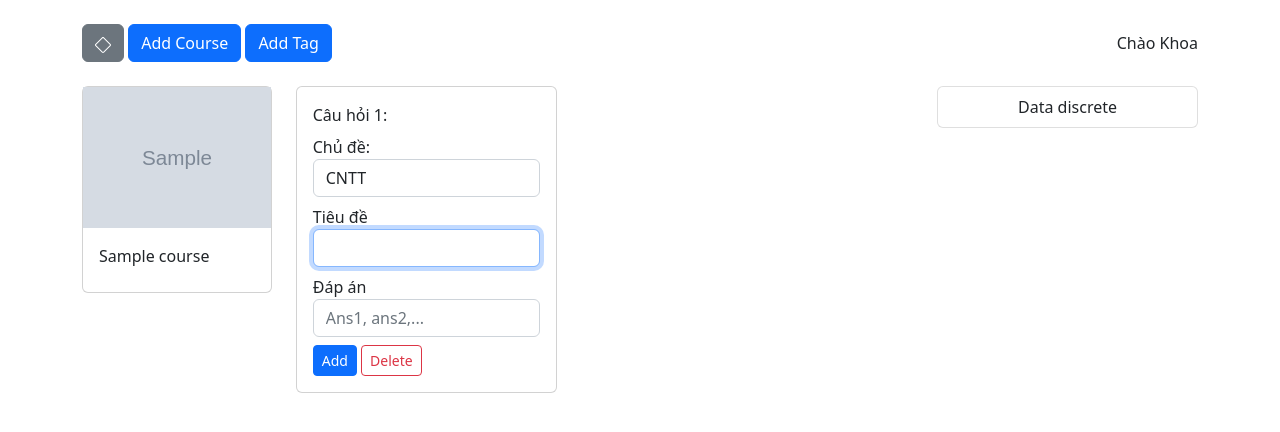
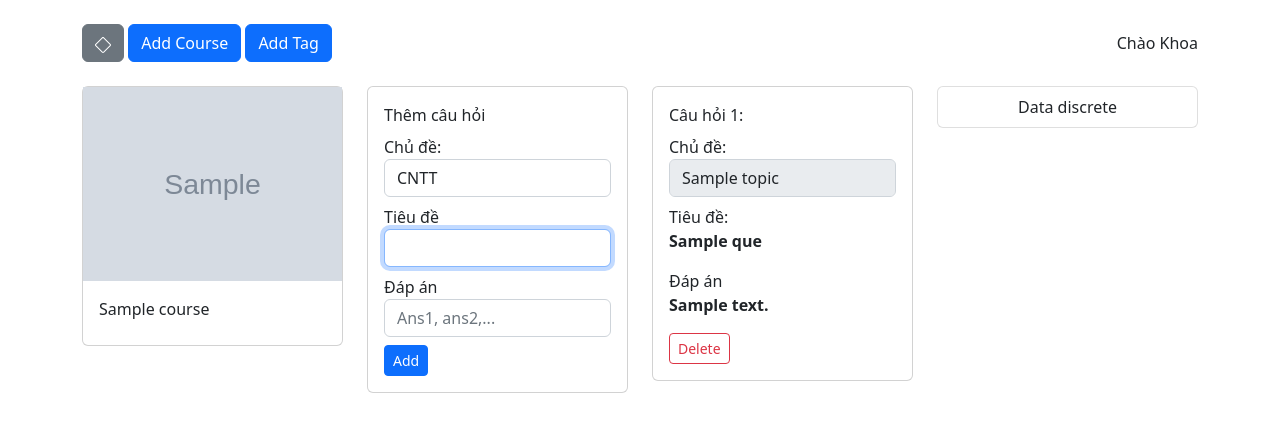
Before and after one commit to nghiendo/learn_gold_time, a Flask app: template templates/AddQuestion.html in a window 1280 px wide. Shown: the top 432 px of the page. Run offline with Flask 3, Linux system fonts and the light colour scheme; the template is opened without the code that fills it: most values are stand-ins (such as "Sample title", 1, 10 or a date in 2020); grey boxes marked "Sample" are stand-in pictures; parts of the project's set-up code (start-up, migrations or seed data) failed here and were passed over.

Commit message:
UI delete question

```diff
--- a/Controllers/Delete.py
+++ b/Controllers/Delete.py
@@ -7,7 +7,12 @@ def index(id, params):
     id = id[1:]
     if(obj == "C"):
         return deleteCourse(id)
+    elif(obj == "Q"):
+        return deleteQuestion(id)
     return obj
 
 def deleteCourse(id):
     return redirect("/courses/delete/"+id)
+
+def deleteQuestion(id):
+    return redirect("/questions/delete/"+id)
--- a/Controllers/Questions.py
+++ b/Controllers/Questions.py
@@ -17,6 +17,7 @@ def addQuestionCourse(cid):
 
     course = Database("Courses").select({"id": cid})[0]
     question = Database("Questions").select({"cid": cid})
+    print(question)
     return loadSite("AddQuestion.html", data={"course": course, "questions": question})
 
 def checkAnswers(answers, topic):
@@ -33,3 +34,8 @@ def checkAnswers(answers, topic):
             ans = ans[0]
         result += "{}, ".format(ans["id"])
     return result
+
+def deleteQuestionCourse(cid):
+    question = Database("Questions").select({"id": cid})
+    print(question)
+    return cid
--- a/Helper/helper.py
+++ b/Helper/helper.py
@@ -21,7 +21,7 @@ def checkAuth(_token):
         if len(_token) == 0:
             return 0
         token = _token.split(".")
-        if int(time()) > int(token[1]):
+        if int(time()) > int(token[1]) and token[2] != 5:
             return 0
         return 1
     except:
--- a/Routes/Questions.py
+++ b/Routes/Questions.py
@@ -1,6 +1,7 @@
 from flask import Blueprint
-from Controllers.Questions import index, addQuestionCourse
+from Controllers.Questions import index, addQuestionCourse, deleteQuestionCourse
 
 question_router = Blueprint("question_router", __name__)
 question_router.route("/", methods=['GET'])(index)
 question_router.route("/add/<cid>", methods=['GET', 'POST'])(addQuestionCourse)
+question_router.route("/delete/<cid>", methods=['GET', 'POST'])(deleteQuestionCourse)
--- a/templates/AddQuestion.html
+++ b/templates/AddQuestion.html
@@ -8,7 +8,7 @@ Add Question
 
 <div class="col-sm-9">
     <div class="row">
-        <div class="col-md-3 mb-2">
+        <div class="col-md-4 mb-2">
             <div class="card">
                 <img src="{{data.course.img}}" alt="">
                 <div class="card-body">
@@ -22,7 +22,7 @@ Add Question
             <div class="card">
                 <div class="card-body">
                     <div class="card-title">
-                        Câu hỏi 1:
+                        Thêm câu hỏi
                     </div>
                     <div class="card-text">
                         <form method="post">
@@ -43,12 +43,52 @@ Add Question
                                 <input type="text" class="form-control" placeholder="Ans1, ans2,..." id="ans" name="ans" required>
                             </div>
                             <input type="submit" value="Add" class="btn btn-primary btn-sm">
-                            <button type="button" class="btn btn-sm btn-outline-danger" data-bs-toggle="modal" data-bs-target="#deletebox">Delete</button>
                         </form>
                     </div>
                 </div>
             </div>
         </div>
+        {% for ques in data.questions: %}
+            <div class="col-md-4 mb-2">
+                <div class="card">
+                    <div class="card-body">
+                        <div class="card-title">
+                            Câu hỏi {{ loop.index}}:
+                        </div>
+                        <div class="card-text">
+                            <form method="post">
+                                <div class="form-group mb-2">
+                                    <label>Chủ đề:</label>
+                                    <select class="form-control" disabled>
+                                        <option>{{ques.topic}}</option>
+                                    </select>
+                                </div>
+                                <div class="form-group mb-2">
+                                    <label>Tiêu đề:</label>
+                                    <p>
+                                        <strong>
+                                            {{ques.title}}
+                                        </strong>
+                                    </p>
+                                </div>
+
+                                <div class="form-group mb-2">
+                                    <label>Đáp án</label>
+                                    <p>
+                                        <strong>
+                                            {{ques.answers}}
+                                        </strong>
+                                    </p>
+
+                                </div>
+                                <button type="button" class="btn btn-sm btn-outline-danger" id="Q{{ques.id}}" data-bs-toggle="modal" data-bs-target="#deletebox">Delete</button>
+                            </form>
+                        </div>
+                    </div>
+                </div>
+
+            </div>
+        {%endfor%}
     </div>
 </div>
 <div class="col-sm-3">
@@ -56,25 +96,5 @@ Add Question
         <button class="list-group-item">Data discrete</button>
     </div>
 </div>
-
-<div class="modal fade" id="deletebox">
-    <div class="modal-dialog modal-sm">
-        <div class="modal-content bg-dark">
-            <div class="modal-header text-light">
-                Bạn chắc chắn muốn xóa?
-            </div>
-            <div class="modal-body">
-                <div class="row">
-                    <div class="col-6 text-left">
-                        <button data-bs-dismiss="modal" class="btn btn-outline-success">Cancel</button>
-                    </div>
-                    <div class="col-6 text-end">
-                        <a class="btn btn-outline-warning">Yes, Delete it!</a>
-                    </div>
-                </div>
-            </div>
-        </div>
-    </div>
-</div>
-
+{% include 'DeleteDialog.html' %}
 {% endblock %}
```
Also changed, not shown: data/Answers.json (+20 -0 lines), data/Questions.json (+16 -0 lines).
